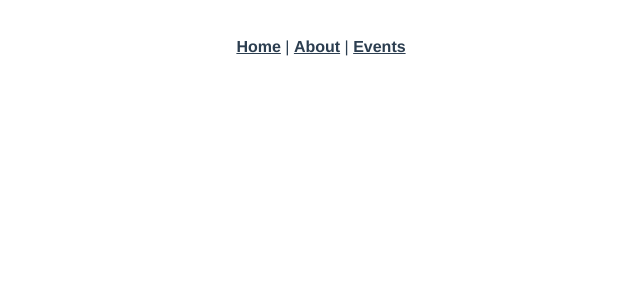
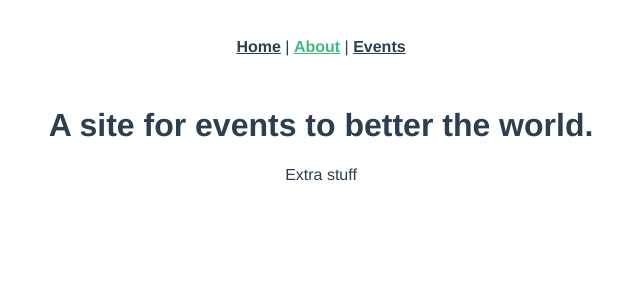
Before and after one commit to clintjason/real-world-vue3-application, a Vue app: page /about-us in a window 1280 px wide. Shown: the top 300 px of the page, without its empty margins (319-959 px from the left). Built offline with nearby package versions, Linux system fonts and the light colour scheme.

Commit message:
⚡️ Adds simple and nested redirects, and aliases

```diff
--- a/src/router/index.js
+++ b/src/router/index.js
@@ -24,8 +24,9 @@ const routes = [
     props: (route) => ({ showExtra: route.query.e || false, page: route.params.page }),
     component: ()=> import("../views/Test.vue"),
   },
+
   {
-    path: "/event/:id",
+    path: "/events/:id",
     name: "EventLayout",
     props: true, //This gives the prop access to the component
     component: EventLayout,
@@ -47,17 +48,34 @@ const routes = [
       },
     ]
   },
+  {
+    path: '/event/:afterEvent(.*)',
+    redirect: to => ({ path: '/events/' + to.params.afterEvent})
+  }
+  /* {
+    path: '/event/:id',
+    redirect: {name: "EventDetails"},
+    children: [
+      {path:'register', redirect: {name: 'EventRegister'}},
+      {path:'edit', redirect: {name: 'EventEdit'}},
+    ]
+  } */,
 
   {
-    path: "/about",
+    path: "/about-us",
     name: "About",
     props: { showExtra: true },
+    //alias: '/about',
     // route level code-splitting
     // this generates a separate chunk (about.[hash].js) for this route
     // which is lazy-loaded when the route is visited.
     component: () =>
       import(/* webpackChunkName: "about" */ "../views/About.vue"),
   },
+  {
+    path:'/about',
+    redirect: { name: 'About'}
+  }
 ];
 
 const router = createRouter({
```
